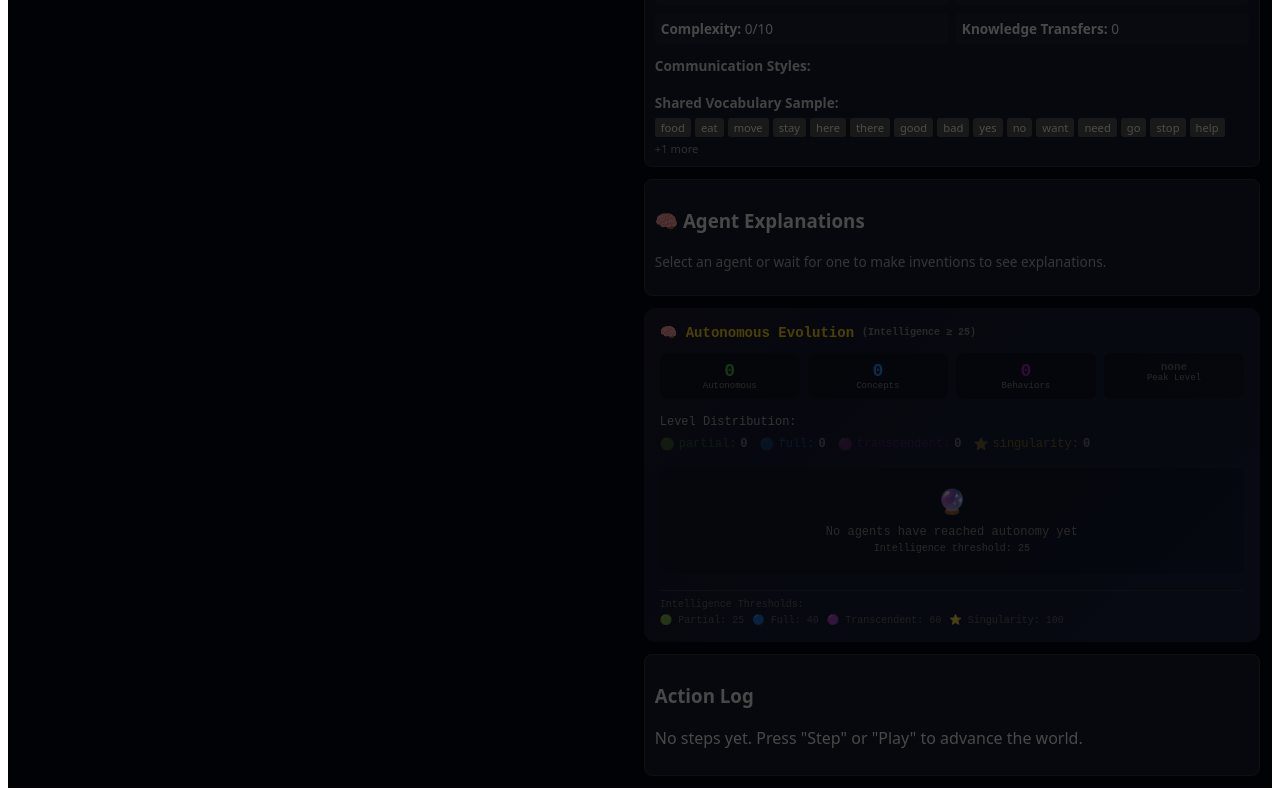
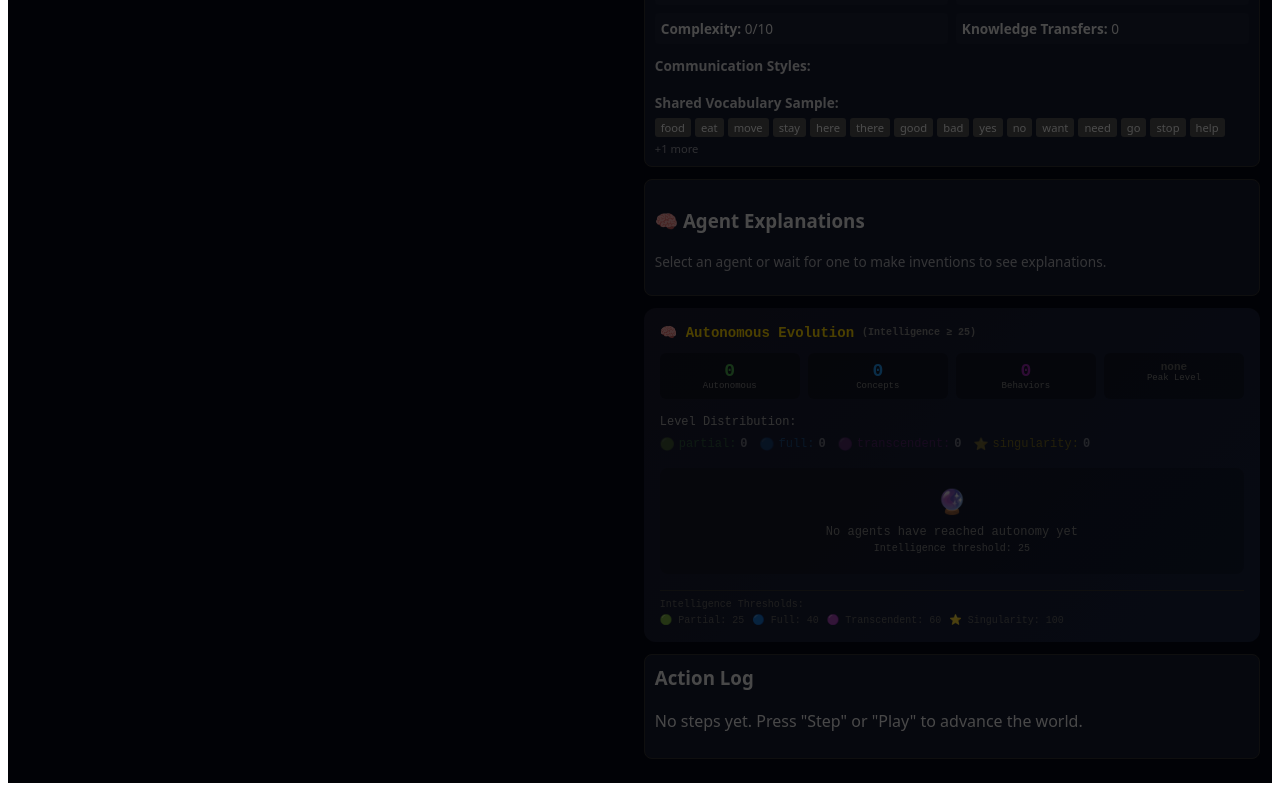
Before and after one commit to Dtay83/Living-Agent-evolution-sim, a React (Vite) app: page / in a window 1280 px wide. Shown: the part 2057-2853 px from the top of the page. Built offline with nearby package versions, Linux system fonts and the light colour scheme.

Commit message:
feat: Refactor Action Log styling for improved readability and layout

```diff
--- a/src/App.tsx
+++ b/src/App.tsx
@@ -2893,32 +2893,31 @@ const App: React.FC = () => {
           totalBehaviors={totalAutonomousBehaviors}
           mostAutonomous={mostAutonomousAgent}
           tick={tick}
-        />
-
-        {/* Log */}
+        />        {/* Log */}
         <div
           style={{
-            flex: 1,
             padding: "10px",
             background: "#151a30",
             borderRadius: "8px",
             border: "1px solid #333",
-            overflowY: "auto"
+            maxHeight: "300px",
+            overflowY: "auto",
+            marginBottom: "12px"
           }}
-        >          <h3>Action Log</h3>
+        >          <h3 style={{ margin: "0 0 8px 0", position: "sticky", top: 0, background: "#151a30", paddingBottom: "4px" }}>Action Log</h3>
           {log.length === 0 ? (
             <p>No steps yet. Press "Step" or "Play" to advance the world.</p>
           ) : (
-            <ul style={{ paddingLeft: "18px" }}>
+            <ul style={{ paddingLeft: "18px", margin: 0 }}>
               {log.map((entry, i) => (
-                <li key={i} style={{ fontSize: "0.8em" }}>
+                <li key={i} style={{ fontSize: "0.8em", marginBottom: "2px" }}>
                   {entry}
                 </li>
               ))}
             </ul>
           )}
         </div>
-      </div>      {/* Chat Panel for Agent Communications */}
+      </div>{/* Chat Panel for Agent Communications */}
       <ChatPanel
         communicationLog={communicationLog}
         isOpen={chatOpen}
```
